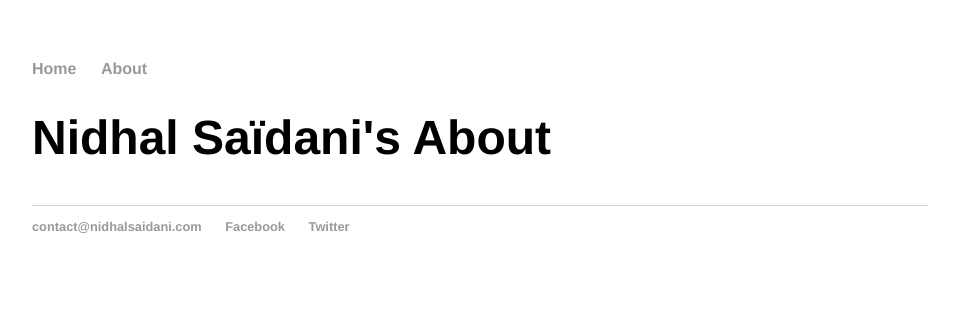
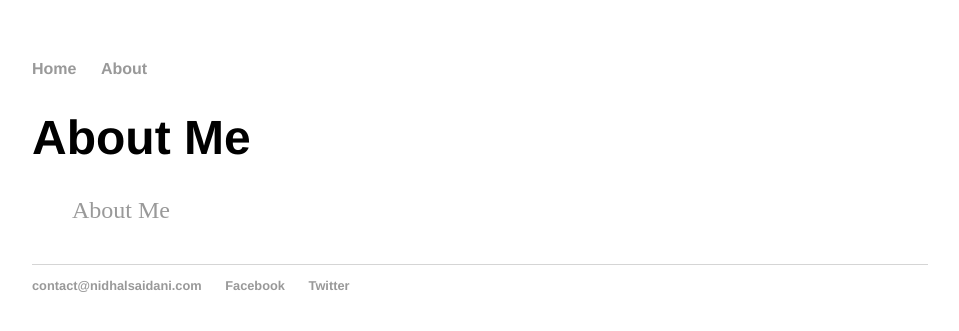
Before and after one commit to nidhalsaidani/nidhalsaidani.github.io, a Jekyll site: the page built from about/index.html, in a window 1280 px wide. Shown: the top 331 px of the page, without its empty margins (160-1119 px from the left). Built offline with Jekyll 4.4.1, drawn with Linux system fonts in a browser that asks for light colours; Markdown is read by kramdown in place of the engine named in the settings.

Commit message:
Update index.html

```diff
--- a/about/index.html
+++ b/about/index.html
@@ -2,10 +2,10 @@
 layout: default
 title: Nidhal Saïdani's About
 ---
-	<h1>{{ page.title }}</h1>
+	<h1> About Me </h1>
 	<ul class="posts">
 
-	  {% for post in site.posts %}
-	    <li><span>{{ post.date | date_to_string }}</span> » <a href="{{ post.url }}" title="{{ post.title }}">{{ post.title }}</a></li>
-	  {% endfor %}
+
+	    <li><a href="mailto:nidhal@pm.me" title="nidhal at pm dot me">About Me</a></li>
+
 	</ul>
```
